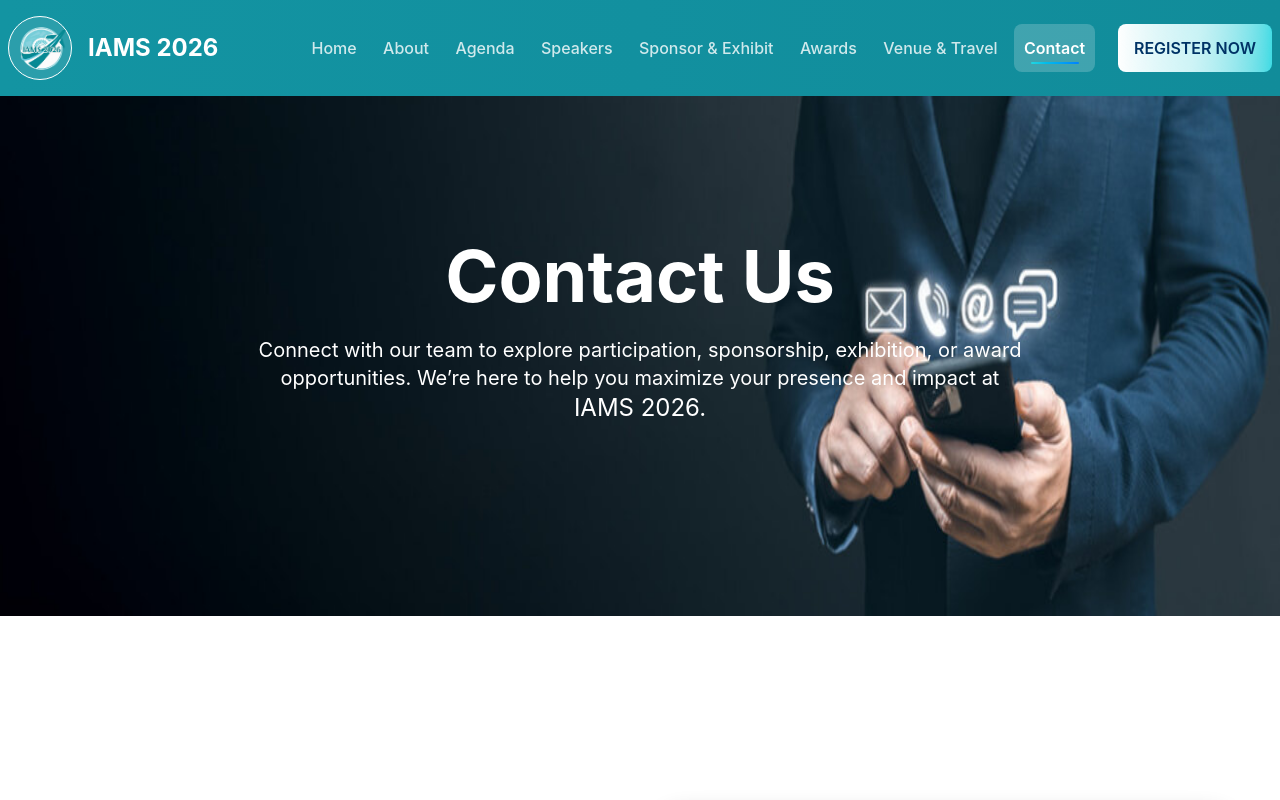
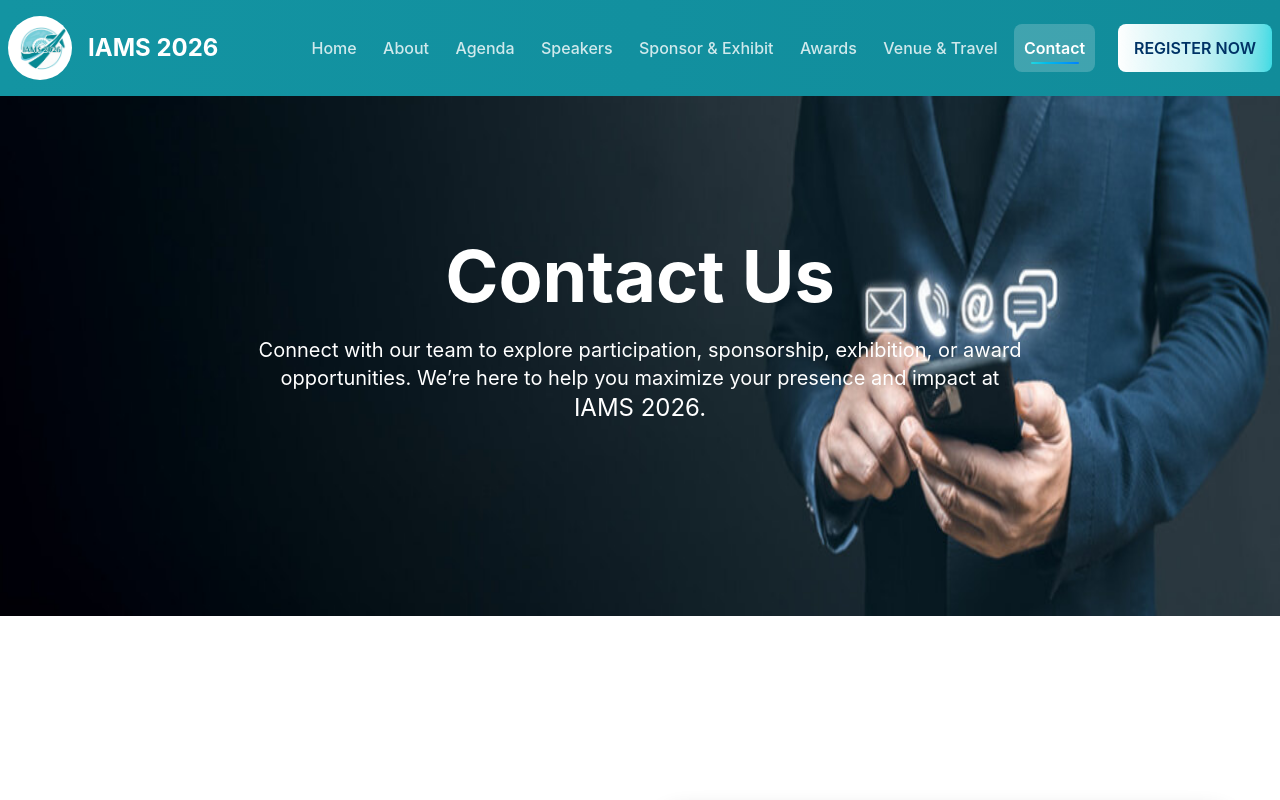
Before and after one commit to evreneducation/iams, a React (Vite) app: page /contact in a window 1280 px wide. Shown: the top 800 px of the page. Built offline with nearby package versions, Linux system fonts and the light colour scheme; a web font is replaced by a local one.

Commit message:
white logo fixed

```diff
--- a/src/components/Footer.jsx
+++ b/src/components/Footer.jsx
@@ -114,7 +114,7 @@ const Footer = () => {
                   </li>
                   <li>
                     <Link
-                      to="/venue"
+                      to="/venue-travel"
                       className="text-gray-300 hover:text-blue-400 transition-colors text-sm"
                     >
                       Venue
--- a/src/components/Header.jsx
+++ b/src/components/Header.jsx
@@ -93,11 +93,11 @@ const Header = () => {
     className={`absolute inset-0 rounded-full flex items-center justify-center
       transition-all duration-300 overflow-hidden ${
         isScrolled
-          ? "bg-gradient-to-br from-[#003366] to-[#0080ff] border border-[#000000]/30"
-          : "bg-white/10 border border-white"
-      } group-hover:border-[#21d6e0]/50 group-hover:shadow-lg`}
+          ? "bg-gradient-to-br from-white to-white border border-[#000000]/30"
+          : "bg-gradient-to-br from-white to-white border border-white/60"
+      } group-hover:border-white/80 group-hover:shadow-lg`}
   >
-    {/* Make logo fill better */}
+    {/* Logo */}
     <img
       src="/logo/main1.png"
       alt="IAMS Logo"
@@ -107,10 +107,11 @@ const Header = () => {
 
   {/* Hover glow effect */}
   <div
-    className="absolute -inset-1 bg-gradient-to-r from-[#21d6e0] to-[#0080ff] rounded-full blur-sm
+    className="absolute -inset-1 bg-gradient-to-r from-white to-white rounded-full blur-sm
       opacity-0 group-hover:opacity-30 transition-all duration-500"
   ></div>
 </div>
+
 </div>
 
 
```
